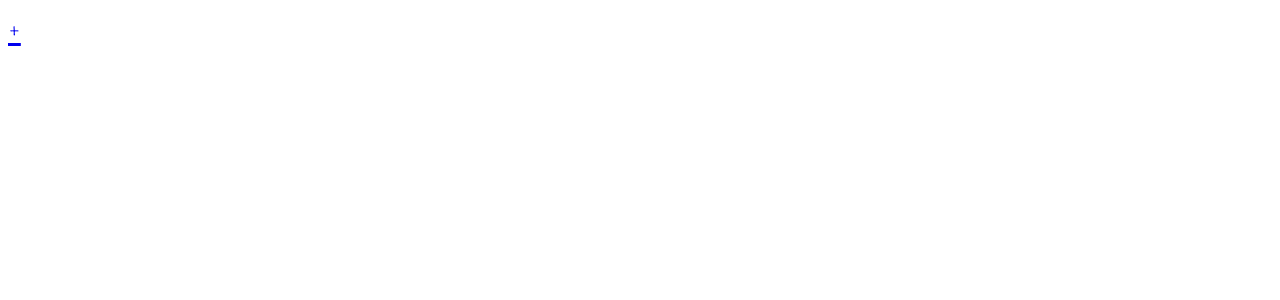
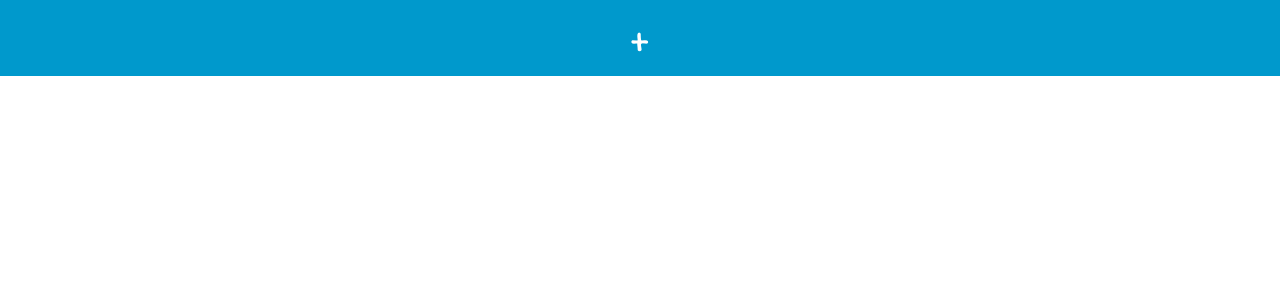
Before and after one commit to Eparrado/clarke-fc-life-calendar-Eparrado, a React (Create React App) app: page /#/ in a window 1280 px wide. Shown: the top 300 px of the page. Built offline with nearby package versions, Linux system fonts and the light colour scheme.

Commit message:
header styles and 0 on date ok

```diff
--- a/src/components/Calendar.js
+++ b/src/components/Calendar.js
@@ -9,9 +9,10 @@ class Calendar extends Component {
 
       <div>
           <header className="header">
-            <Link to='/editor'>+</Link>
+            <Link to='/editor' className="header-content">+</Link>
           </header>
           <main className="smile-calendar">
+
           </main>
       </div>
     )
--- a/src/components/Editor.js
+++ b/src/components/Editor.js
@@ -28,9 +28,22 @@ class Editor extends Component {
       message: event.target.value
     });
   }
+
   render() {
-    const date = new Date();
-    const today = (date.getDate() + "/0" + (date.getMonth() + 1) + "/" + date.getFullYear());
+    let date = new Date();
+    let day = date.getDate();
+    let month = date.getMonth() + 1;
+    let year = date.getFullYear();
+
+    if(day < 10) {
+      day = '0' + day;
+    }
+
+    if(month < 10) {
+      month = '0' + month;
+    }
+
+    let today = day + '/' + month + '/' + year;
 
     const showMessage = this.state.hidden ? 'hidden' : '';
 
@@ -43,16 +56,16 @@ class Editor extends Component {
           </div>
         <h1>Estado</h1>
           <div className="mood-container">
-            <input type="radio" name="mood" value=":)" onClick={this.handleSelectShowMessage}/>
+            <input type="radio" name="mood" value=":)" className="pointer" onClick={this.handleSelectShowMessage}/>
             <label className="margin-right">:)</label>
 
-            <input type="radio" name="mood" value=":(" onClick={this.handleSelectHideMessage}/>
+            <input type="radio" name="mood" value=":(" className="pointer" onClick={this.handleSelectHideMessage}/>
             <label>:(</label>
           </div>
 
           <div className={`${showMessage}`}>
             <h2>Mensaje</h2>
-            <input type="text" className="message-container" placeholder="¿Por qué ha sido un buen día?"value={this.state.message} onChange={this.handleChangeMessage}/>
+            <input type="text" className="message-container" placeholder="¿Por qué ha sido un buen día?" value={this.state.message} onChange={this.handleChangeMessage}/>
           </div>
 
           <div className="submit-container">
@@ -68,6 +81,3 @@ class Editor extends Component {
 }
 
 export default Editor;
-
-
-// <Link to='/'>Guardar</Link>
--- a/src/index.css
+++ b/src/index.css
@@ -11,7 +11,9 @@
 /*Estilos generales*/
 * {
   font-family: 'Amatic SC', cursive;
-  font-size: 24px; }
+  font-size: 24px;
+  box-sizing: border-box;
+  margin: 0; }
   @media all and (min-width: 768px) {
     * {
       font-size: 32px; } }
@@ -31,6 +33,30 @@ h1, h2 {
     .editor-container {
       margin: 60px; } }
 
+.pointer {
+  cursor: pointer; }
+
+/*CALENDARIO*/
+/*Estilos header*/
+.header {
+  background-color: var(--c-background);
+  position: fixed;
+  width: 100%;
+  display: flex;
+  justify-content: center; }
+
+.header-content {
+  color: white;
+  font-size: 60px;
+  font-weight: bold;
+  text-decoration: none;
+  cursor: pointer; }
+
+/*Estilos contenido calendario*/
+.smile-calendar {
+  display: grid; }
+
+/*EDITOR*/
 /*Estilos fecha*/
 .date-container {
   margin-bottom: var(--spacer);
@@ -79,7 +105,8 @@ h1, h2 {
 .submit-container {
   display: flex;
   flex-direction: column;
-  align-items: center; }
+  align-items: center;
+  cursor: pointer; }
 
 .send-button {
   color: var(--c-light);
@@ -90,12 +117,14 @@ h1, h2 {
   background-color: var(--c-background);
   margin-top: 30px;
   margin-bottom: 10px;
-  color: white; }
+  color: white;
+  cursor: pointer; }
 
 .cancel-button {
   font-size: 20px;
   border: none;
-  background-color: var(--c-light); }
+  background-color: var(--c-light);
+  cursor: pointer; }
 
 .submit-button {
   color: var(--c-light);
--- a/src/index.scss
+++ b/src/index.scss
@@ -13,6 +13,8 @@
 * {
   font-family: 'Amatic SC', cursive;
   font-size: 24px;
+  box-sizing: border-box;
+  margin: 0;
 
   @media all and (min-width: 768px){
     font-size: 32px;
@@ -33,6 +35,33 @@ h1, h2 {margin: 0;}
   }
 }
 
+.pointer {cursor: pointer;}
+
+/*CALENDARIO*/
+/*Estilos header*/
+.header {
+    background-color: var(--c-background);
+    position: fixed;
+    width: 100%;
+    display: flex;
+    justify-content: center;
+}
+
+.header-content {
+  color: white;
+  font-size: 60px;
+  font-weight: bold;
+  text-decoration: none;
+  cursor: pointer;
+}
+
+/*Estilos contenido calendario*/
+.smile-calendar {
+  display: grid;
+}
+
+
+/*EDITOR*/
 /*Estilos fecha*/
 .date-container {
   margin-bottom: var(--spacer);
@@ -89,6 +118,7 @@ h1, h2 {margin: 0;}
   display: flex;
   flex-direction: column;
   align-items: center;
+  cursor: pointer;
 }
 
 .send-button {
@@ -101,12 +131,15 @@ h1, h2 {margin: 0;}
   margin-top: 30px;
   margin-bottom: 10px;
   color: white;
+  cursor: pointer;
 }
 
 .cancel-button {
   font-size: 20px;
   border: none;
   background-color: var(--c-light);
+  cursor: pointer;
+
 }
 
 .submit-button {
```
